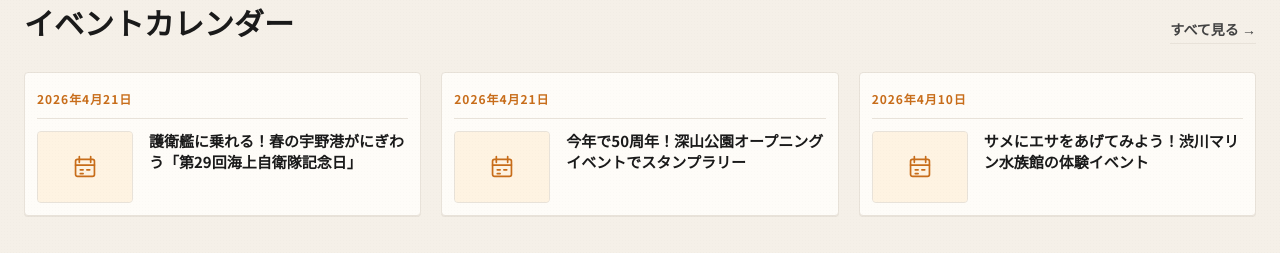
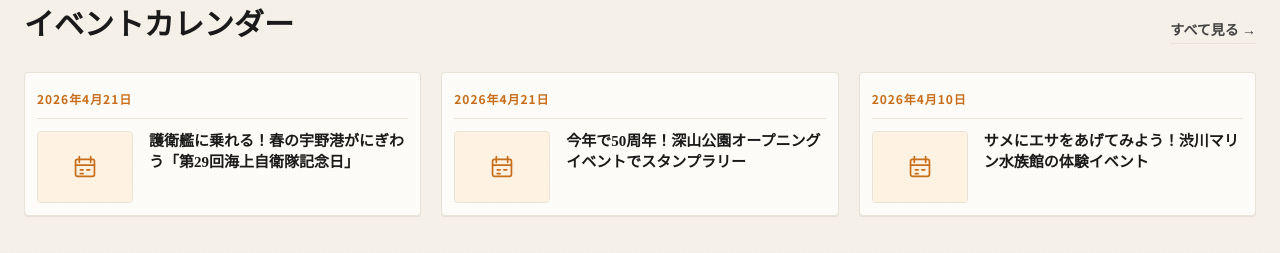
Before and after one commit to taisan0320/tamano-mirai, a Next.js app: page / in a window 1280 px wide. Shown: the part 2520-2773 px from the top of the page. Built offline with nearby package versions, Linux system fonts and the light colour scheme.

Commit message:
fix: イベントカレンダーのタイトルを明朝体に統一
イベントカード h4 に font-serif-h を追加。
お知らせ・日記リストと同様に Noto Serif JP に統一。

Co-Authored-By: Claude Sonnet 4.6 <noreply@anthropic.com>

```diff
--- a/src/components/HappeningSection.tsx
+++ b/src/components/HappeningSection.tsx
@@ -91,7 +91,7 @@ export default function HappeningSection({
                       </div>
                     )}
                   </div>
-                  <h4 className="text-[15px] font-bold leading-snug text-ink group-hover:text-amber transition-colors line-clamp-2 break-words">
+                  <h4 className="font-serif-h text-[15px] font-bold leading-snug text-ink group-hover:text-amber transition-colors line-clamp-2 break-words">
                     {a.title}
                   </h4>
                 </div>
```
